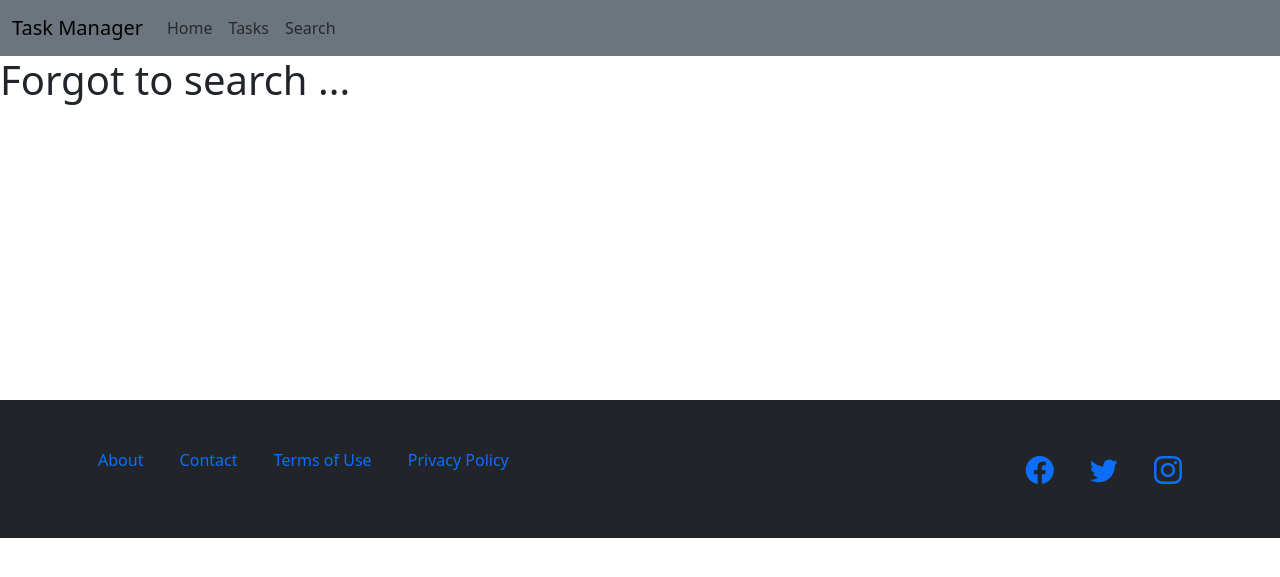
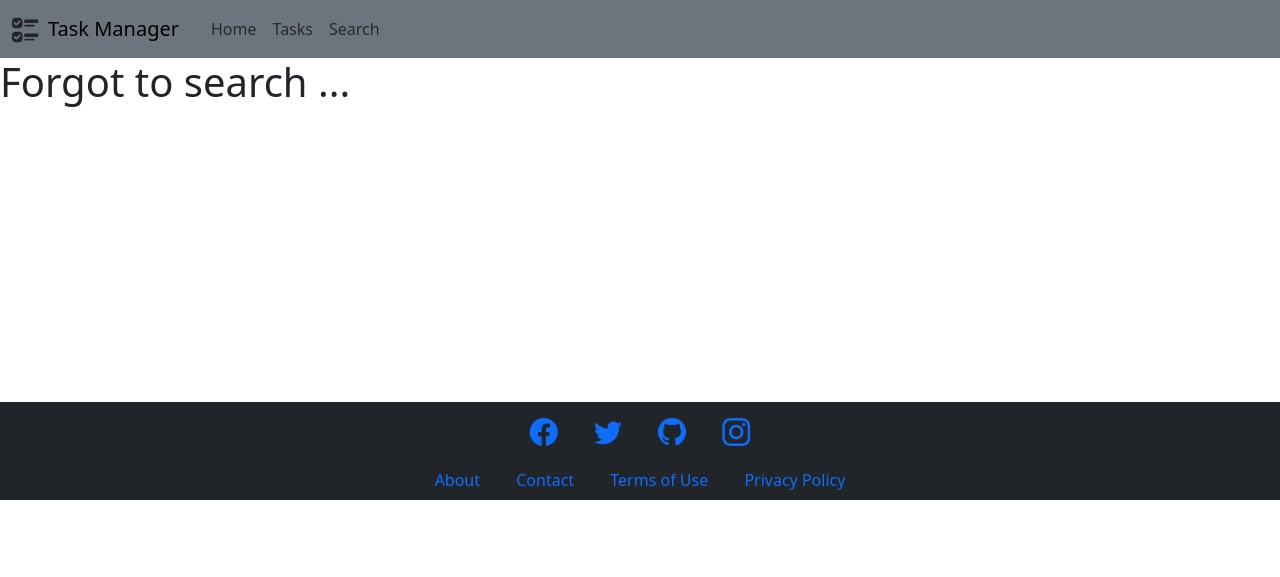
Before and after one commit to HosseinTahami/HW-98, a Django app: page /search_results/ in a window 1280 px wide. Shown: the top 577 px of the page. Run offline with Django 4.2, Linux system fonts and the light colour scheme.

Commit message:
better ui

```diff
--- a/HW15/TaskManager/TaskApp/urls.py
+++ b/HW15/TaskManager/TaskApp/urls.py
@@ -7,6 +7,7 @@ urlpatterns = [
     path('search/', views.search, name='search'),
     path('tasks/', views.tasks, name='tasks'),
     path('tasks/<int:task_id>', views.task_detail, name='task_detail'),
-    path('search_results/', views.search_results, name='search_results')
+    path('search_results/', views.search_results, name='search_results'),
+    path('category/', views.category, name='category')
 
 ]
--- a/HW15/TaskManager/TaskApp/views.py
+++ b/HW15/TaskManager/TaskApp/views.py
@@ -1,5 +1,5 @@
-from django.shortcuts import render, get_object_or_404
-from .models import Task, Tag
+from django.shortcuts import render
+from .models import Task, Category
 from django.utils import timezone
 from django.db.models import Q
 
@@ -67,3 +67,10 @@ def search_results(request):
         request,
         'search_results.html',
         )
+
+def category(request):
+    categories = Category.objects.all()
+    return render(
+        request,
+        'category.html',
+        {'category' : categories})
--- a/HW15/TaskManager/template/base.html
+++ b/HW15/TaskManager/template/base.html
@@ -11,9 +11,10 @@
 </head>
 
 <body>
-    <nav class="navbar navbar-expand-lg bg-secondary">
+    <nav class="navbar  sticky-top navbar-expand-lg bg-secondary">
         <div class="container-fluid">
-            <a class="navbar-brand" href="{% url 'main_page' %}">Task Manager</a>
+            <i class="bi bi-ui-checks fs-3"></i>
+            <a class="navbar-brand px-2" href="{% url 'main_page' %}">Task Manager</a>
             <button class="navbar-toggler" type="button" data-bs-toggle="collapse" data-bs-target="#navbarNav"
                 aria-controls="navbarNav" aria-expanded="false" aria-label="Toggle navigation">
                 <span class="navbar-toggler-icon"></span>
@@ -49,16 +50,10 @@
     <br>
     <br>
     <br>
-    <footer class="footer bg-dark ">
-        <div class="container">
-            <div class="row py-5 ">
-                <div class="col-6">
-                    <a class="mx-3" href="" style="text-decoration:none">About</a>
-                    <a class="mx-3" href="" style="text-decoration:none">Contact</a>
-                    <a class="mx-3" href="" style="text-decoration:none">Terms of Use</a>
-                    <a class="mx-3" href="" style="text-decoration:none">Privacy Policy</a>
-                </div>
-                <div class="col-6 text-end">
+    <footer class="footer sticky-bottom bg-dark ">
+        <div class="container text-center">
+            <div class="row py-2">
+                <div class="col-12 text-center">
                     <a class="mx-3" href=" #!" style="text-decoration:none">
                         <i class="bi-facebook fs-3"></i>
                     </a>
@@ -66,8 +61,19 @@
                         <i class="bi-twitter fs-3"></i>
                     </a>
                     <a class="mx-3" href=" #!" style="text-decoration:none">
+                        <i class="bi bi-github fs-3"></i>
+                    </a>
+                    <a class="mx-3" href=" #!" style="text-decoration:none">
                         <i class="bi-instagram fs-3"></i>
                     </a>
+                </div>
+            </div>
+            <div class="row py-2 ">
+                <div class="col-12">
+                    <a class="mx-3" href="" style="text-decoration:none">About</a>
+                    <a class="mx-3" href="" style="text-decoration:none">Contact</a>
+                    <a class="mx-3" href="" style="text-decoration:none">Terms of Use</a>
+                    <a class="mx-3" href="" style="text-decoration:none">Privacy Policy</a>
                 </div>
             </div>
         </div>
--- a/HW15/TaskManager/template/search_results.html
+++ b/HW15/TaskManager/template/search_results.html
@@ -5,11 +5,11 @@
     <div class="row">
         {% for result in results %}
         <div class="col-4 text-center ">
-            <div class="card">
-                <div class="card-body bg-secondary">
-                    <h5 class="card-title">{{result.title}}</h5>
+            <div class="card border-primary mt-3" style="max-width: 18rem;">
+                <h2 class="card-header">{{result.title}}</h2>
+                <div class="card-body">
                     <p class="card-text">
-                        <strong>due_date:</strong> <br> {{ result.due_date}}
+                        <strong>Due Date:</strong> <br> {{ result.due_date}}
                     </p>
                     <a href="{% url 'tasks' %}{{result.id}}" style="text-decoration:none" style="text-decoration:none"
                         class="text-info">
--- a/HW15/TaskManager/template/tasks.html
+++ b/HW15/TaskManager/template/tasks.html
@@ -1,7 +1,7 @@
 {% extends 'base.html' %}
 {% block category %}
 <li class="nav-item">
-    <a class="nav-link" href="{% url 'tasks' %}">Category</a>
+    <a class="nav-link" href="{% url 'category' %}">Category</a>
 </li>
 {% endblock %}
 {% block content %}
```
Also changed, not shown: HW15/TaskManager/template/category.html (added, +17 -0 lines).
